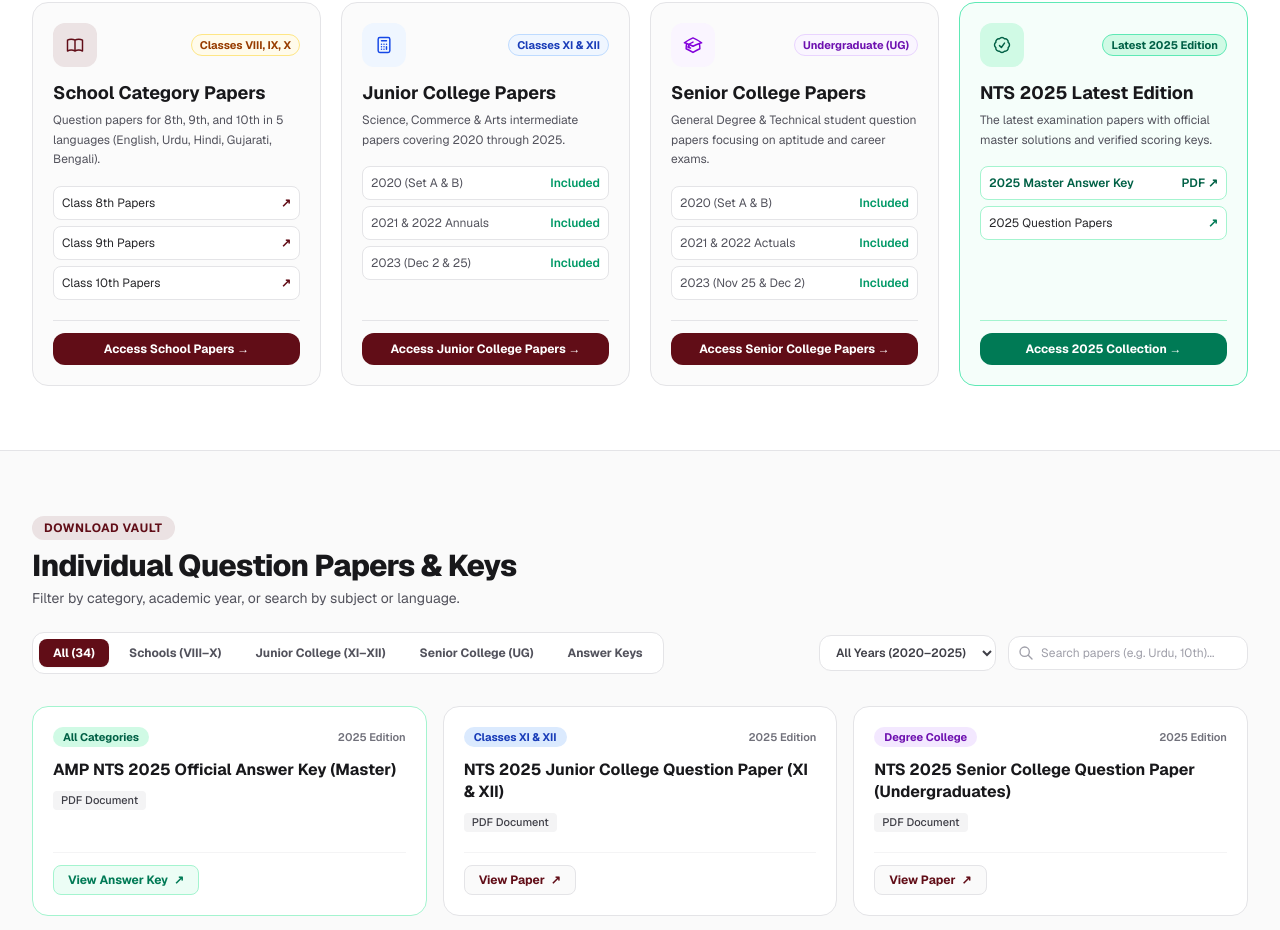
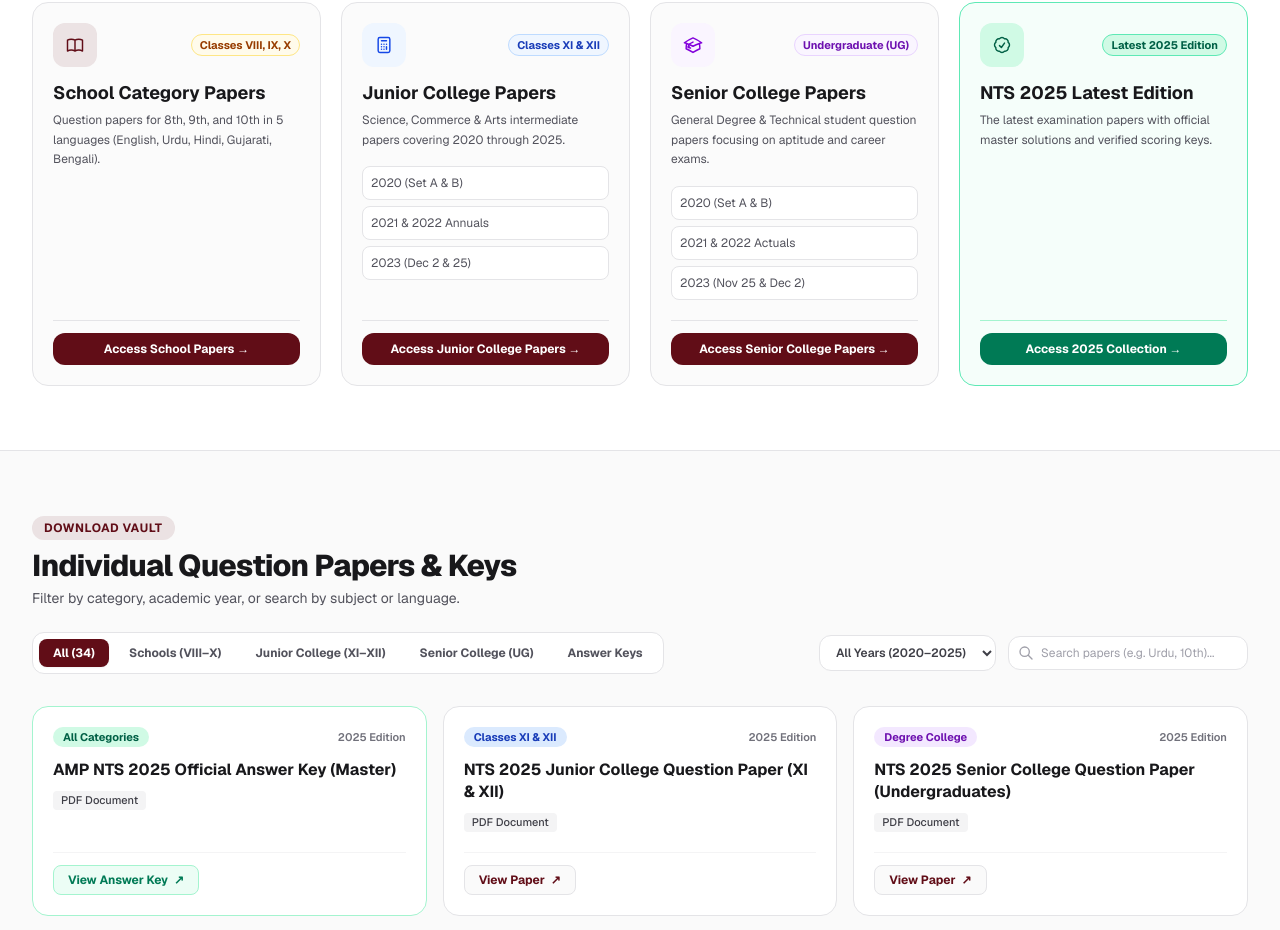
Before and after one commit to ansariafzal-ka/AMP-World-NTS-Web-Application-, a Next.js app: page /Mock_Papers in a window 1280 px wide. Shown: the part 1008-1938 px from the top of the page. Built offline with nearby package versions, Linux system fonts and the light colour scheme.

Commit message:
Remove inner link badges from cards 1 and 4, remove included label from cards 2 and 3

```diff
--- a/src/components/mock-papers/MockPapersContent.tsx
+++ b/src/components/mock-papers/MockPapersContent.tsx
@@ -519,36 +519,6 @@
                 <p className="mt-1 text-xs text-zinc-600 leading-relaxed">
                   Question papers for 8th, 9th, and 10th in 5 languages (English, Urdu, Hindi, Gujarati, Bengali).
                 </p>
-
-                <div className="mt-4 space-y-1.5 text-xs text-zinc-600">
-                  <a
-                    href="https://drive.google.com/drive/folders/14BYedE007saHdPHDbBcT9f90LDH5DfUk"
-                    target="_blank"
-                    rel="noopener noreferrer"
-                    className="flex items-center justify-between p-2 rounded-lg bg-white border border-zinc-200 hover:border-zinc-400 text-zinc-800 transition-colors"
-                  >
-                    <span>Class 8th Papers</span>
-                    <span className="text-[#610D17] font-bold">↗</span>
-                  </a>
-                  <a
-                    href="https://drive.google.com/drive/folders/1jZ1Rcmerw0DB7DpXaC05kcJcfXcLw6SU"
-                    target="_blank"
-                    rel="noopener noreferrer"
-                    className="flex items-center justify-between p-2 rounded-lg bg-white border border-zinc-200 hover:border-zinc-400 text-zinc-800 transition-colors"
-                  >
-                    <span>Class 9th Papers</span>
-                    <span className="text-[#610D17] font-bold">↗</span>
-                  </a>
-                  <a
-                    href="https://drive.google.com/drive/folders/1m6pYNt8ebwtztgJkaluLGd0lUITY_odG"
-                    target="_blank"
-                    rel="noopener noreferrer"
-                    className="flex items-center justify-between p-2 rounded-lg bg-white border border-zinc-200 hover:border-zinc-400 text-zinc-800 transition-colors"
-                  >
-                    <span>Class 10th Papers</span>
-                    <span className="text-[#610D17] font-bold">↗</span>
-                  </a>
-                </div>
               </div>
 
               <div className="mt-5 pt-3 border-t border-zinc-200">
@@ -584,17 +554,14 @@
                 </p>
 
                 <div className="mt-4 space-y-1.5 text-xs text-zinc-600">
-                  <div className="p-2 rounded-lg bg-white border border-zinc-200 flex items-center justify-between">
-                    <span>2020 (Set A & B)</span>
-                    <span className="text-emerald-600 font-semibold">Included</span>
+                  <div className="p-2 rounded-lg bg-white border border-zinc-200">
+                    2020 (Set A & B)
                   </div>
-                  <div className="p-2 rounded-lg bg-white border border-zinc-200 flex items-center justify-between">
-                    <span>2021 & 2022 Annuals</span>
-                    <span className="text-emerald-600 font-semibold">Included</span>
+                  <div className="p-2 rounded-lg bg-white border border-zinc-200">
+                    2021 & 2022 Annuals
                   </div>
-                  <div className="p-2 rounded-lg bg-white border border-zinc-200 flex items-center justify-between">
-                    <span>2023 (Dec 2 & 25)</span>
-                    <span className="text-emerald-600 font-semibold">Included</span>
+                  <div className="p-2 rounded-lg bg-white border border-zinc-200">
+                    2023 (Dec 2 & 25)
                   </div>
                 </div>
               </div>
@@ -632,17 +599,14 @@
                 </p>
 
                 <div className="mt-4 space-y-1.5 text-xs text-zinc-600">
-                  <div className="p-2 rounded-lg bg-white border border-zinc-200 flex items-center justify-between">
-                    <span>2020 (Set A & B)</span>
-                    <span className="text-emerald-600 font-semibold">Included</span>
+                  <div className="p-2 rounded-lg bg-white border border-zinc-200">
+                    2020 (Set A & B)
                   </div>
-                  <div className="p-2 rounded-lg bg-white border border-zinc-200 flex items-center justify-between">
-                    <span>2021 & 2022 Actuals</span>
-                    <span className="text-emerald-600 font-semibold">Included</span>
+                  <div className="p-2 rounded-lg bg-white border border-zinc-200">
+                    2021 & 2022 Actuals
                   </div>
-                  <div className="p-2 rounded-lg bg-white border border-zinc-200 flex items-center justify-between">
-                    <span>2023 (Nov 25 & Dec 2)</span>
-                    <span className="text-emerald-600 font-semibold">Included</span>
+                  <div className="p-2 rounded-lg bg-white border border-zinc-200">
+                    2023 (Nov 25 & Dec 2)
                   </div>
                 </div>
               </div>
@@ -678,27 +642,6 @@
                 <p className="mt-1 text-xs text-zinc-600 leading-relaxed">
                   The latest examination papers with official master solutions and verified scoring keys.
                 </p>
-
-                <div className="mt-4 space-y-1.5 text-xs text-zinc-700">
-                  <a
-                    href="https://drive.google.com/file/d/1XqQflG4hy0loE_2UkEV6jJ-x1t54IRw6/view?usp=drive_web"
-                    target="_blank"
-                    rel="noopener noreferrer"
-                    className="flex items-center justify-between p-2 rounded-lg bg-white border border-emerald-200 hover:border-emerald-400 font-semibold text-emerald-800 transition-colors"
-                  >
-                    <span>2025 Master Answer Key</span>
-                    <span>PDF ↗</span>
-                  </a>
-                  <a
-                    href="https://drive.google.com/drive/folders/1qRF44TNFmtmJ1yDGDJBDOY8GMHbU88ik"
-                    target="_blank"
-                    rel="noopener noreferrer"
-                    className="flex items-center justify-between p-2 rounded-lg bg-white border border-emerald-200 hover:border-emerald-400 text-zinc-800 transition-colors"
-                  >
-                    <span>2025 Question Papers</span>
-                    <span className="text-emerald-700 font-bold">↗</span>
-                  </a>
-                </div>
               </div>
 
               <div className="mt-5 pt-3 border-t border-emerald-200">
```
